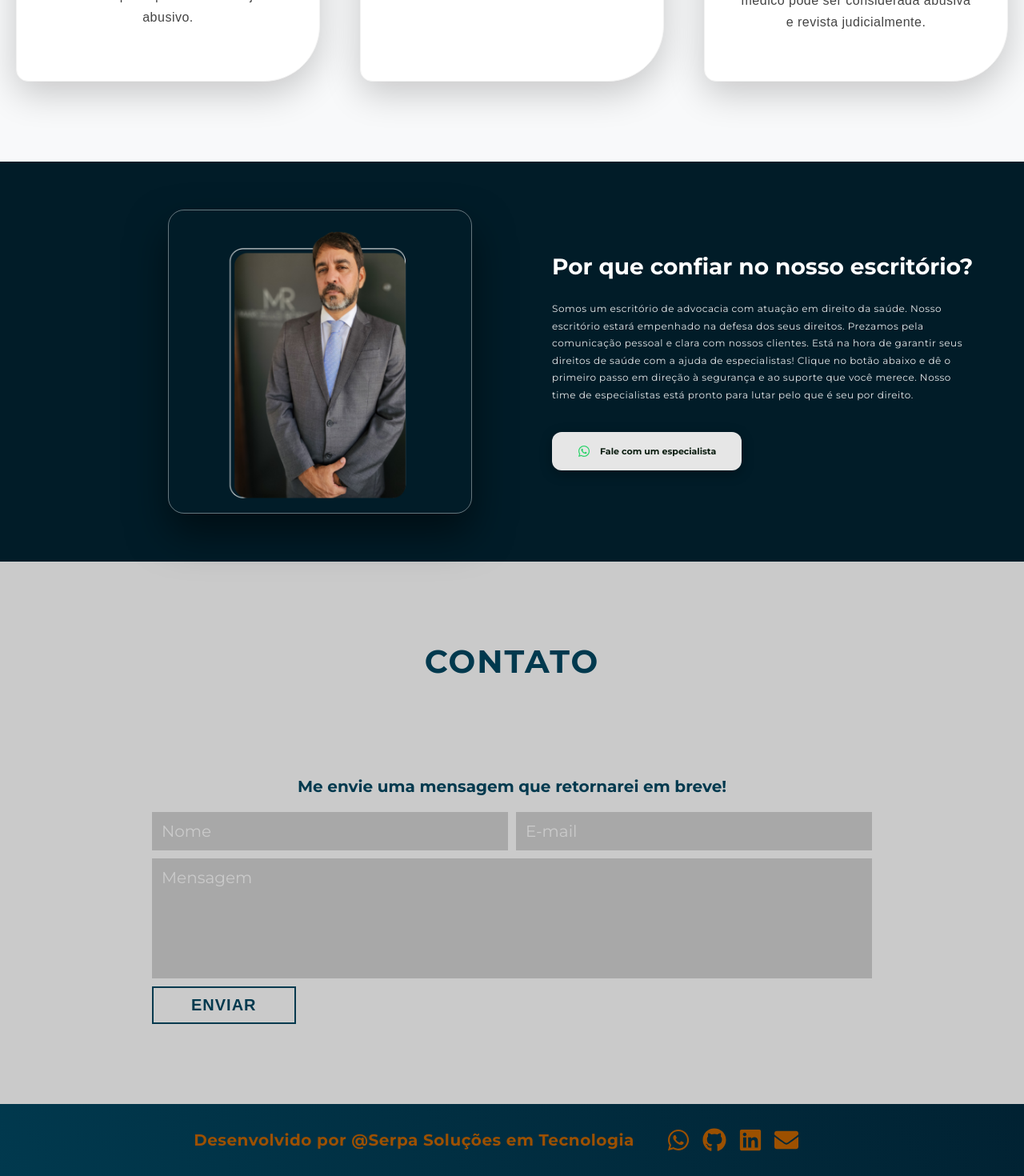
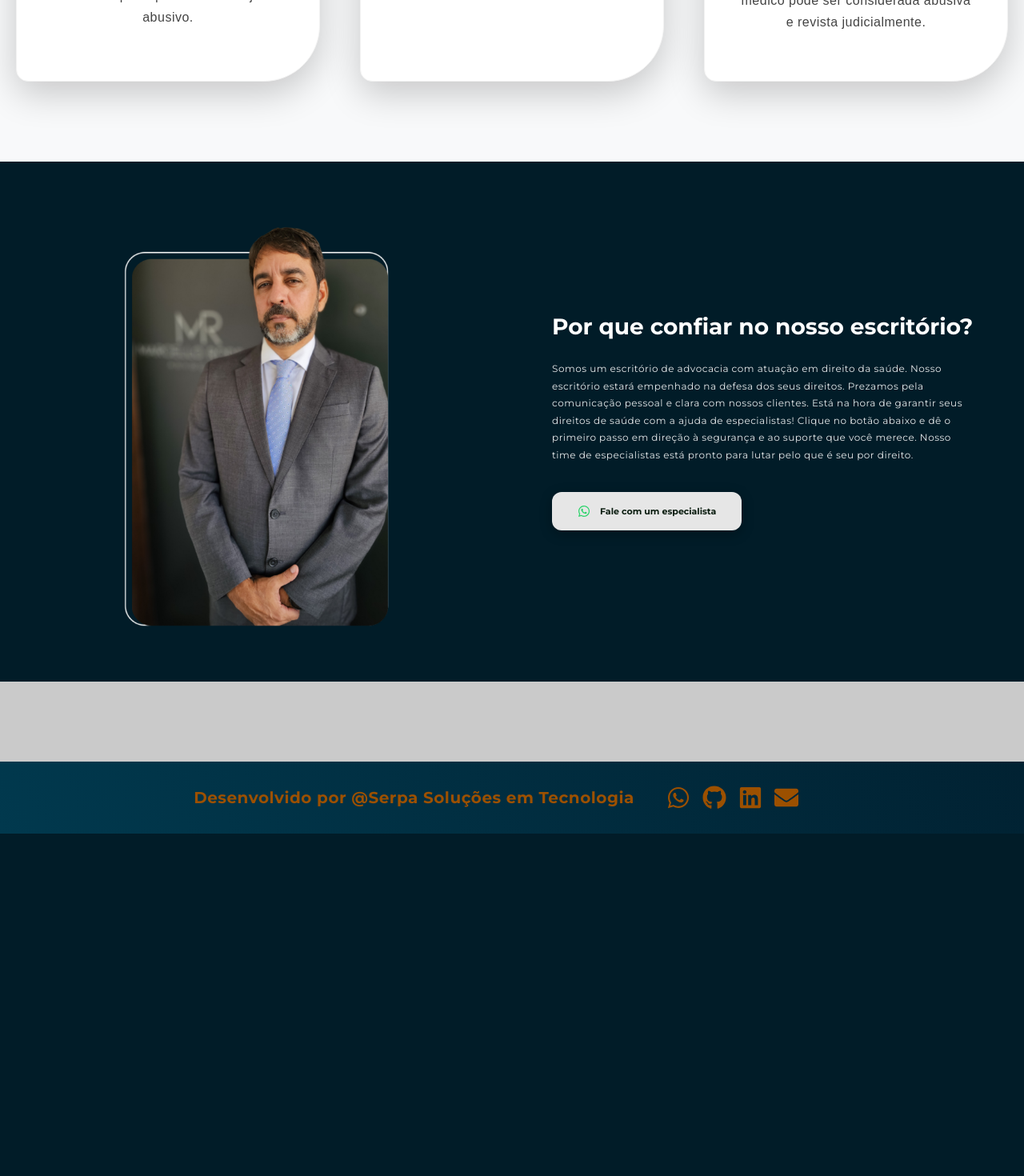
Before and after one commit to Felipeserpa/LandPage-Marcello-adv, a React (Vite) app: page / in a window 1280 px wide. Shown: the part 1398-2868 px from the top of the page at 80% size. After the commit the page ends 2440 px from the top, so only its background shows below. Built offline with nearby package versions, Linux system fonts and the light colour scheme.

Commit message:
atualizacao dos about

```diff
--- a/src/sections/About/styles.ts
+++ b/src/sections/About/styles.ts
@@ -24,20 +24,6 @@ const Container = styled.div`
     flex: 1;
     display: flex;
     justify-content: flex-end;
-  }
-
-  .image-motion img {
-    width: 100%;
-    max-width: 380px; /* Tamanho controlado */
-    height: auto;
-    border-radius: 20px;
-
-    /* Moldura fina branca ao redor da foto */
-    border: 1px solid rgba(255, 255, 255, 0.4);
-    padding: 12px;
-
-    box-shadow: 0 25px 50px rgba(0, 0, 0, 0.5);
-    object-fit: cover;
   }
 
   /* TEXTO E TIPOGRAFIA */
--- a/src/sections/Contact/index.tsx
+++ b/src/sections/Contact/index.tsx
@@ -6,11 +6,7 @@ export default function Contact() {
   return (
     <Container>
       <section id="contact" className="section-grey">
-        <div className="container">
-          <h1 className="section-title text-blue">Contato</h1>
-          <h3>Me envie uma mensagem que retornarei em breve!</h3>
-          <Form />
-        </div>
+        <div className="container"></div>
       </section>
     </Container>
   );
```
